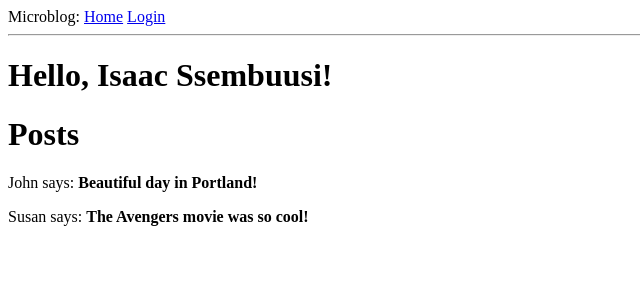
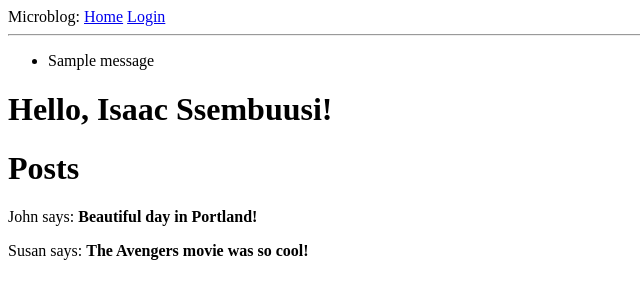
Before and after one commit to IsaacSemb/flask-microblog-practice, a Flask app: page / in a window 1280 px wide. Shown: the top 300 px of the page, without its empty margins (0-640 px from the left). Run offline with Flask 3, Linux system fonts and the light colour scheme; one stand-in notice (Sample message) is shown.

Commit message:
Accomodating for the flash messages to be displayed to the user from the server side by adding them to the template

```diff
--- a/app/routes.py
+++ b/app/routes.py
@@ -29,7 +29,7 @@ def login():
     login_form = LoginForm()
 
     if login_form.validate_on_submit():
-        flash( message=f"Login requested for user: {login_form.username.data}, rememeber_me={login_form.remember_me.data}" )
+        flash( message=f"Login requested for user: {login_form.username.data}, remember_me={login_form.remember_me.data}" )
 
         print(login_form.username)
         print(login_form.password)
--- a/app/templates/base.html
+++ b/app/templates/base.html
@@ -16,8 +16,23 @@
         <a href="./index">Home</a>
         <a href="./login">Login</a>
     </div>
+    <hr>
 
-    <hr>
+    {% with messages=get_flashed_messages() %}
+
+    {% if messages %}
+
+    <ul>
+        {% for message in messages  %}
+        <li>
+            {{ message }}
+        </li>
+        {% endfor %}
+    </ul>
+
+    {% endif %}
+    {% endwith %}
+
     {% block content %}{% endblock  %}
 
 </body>
```
